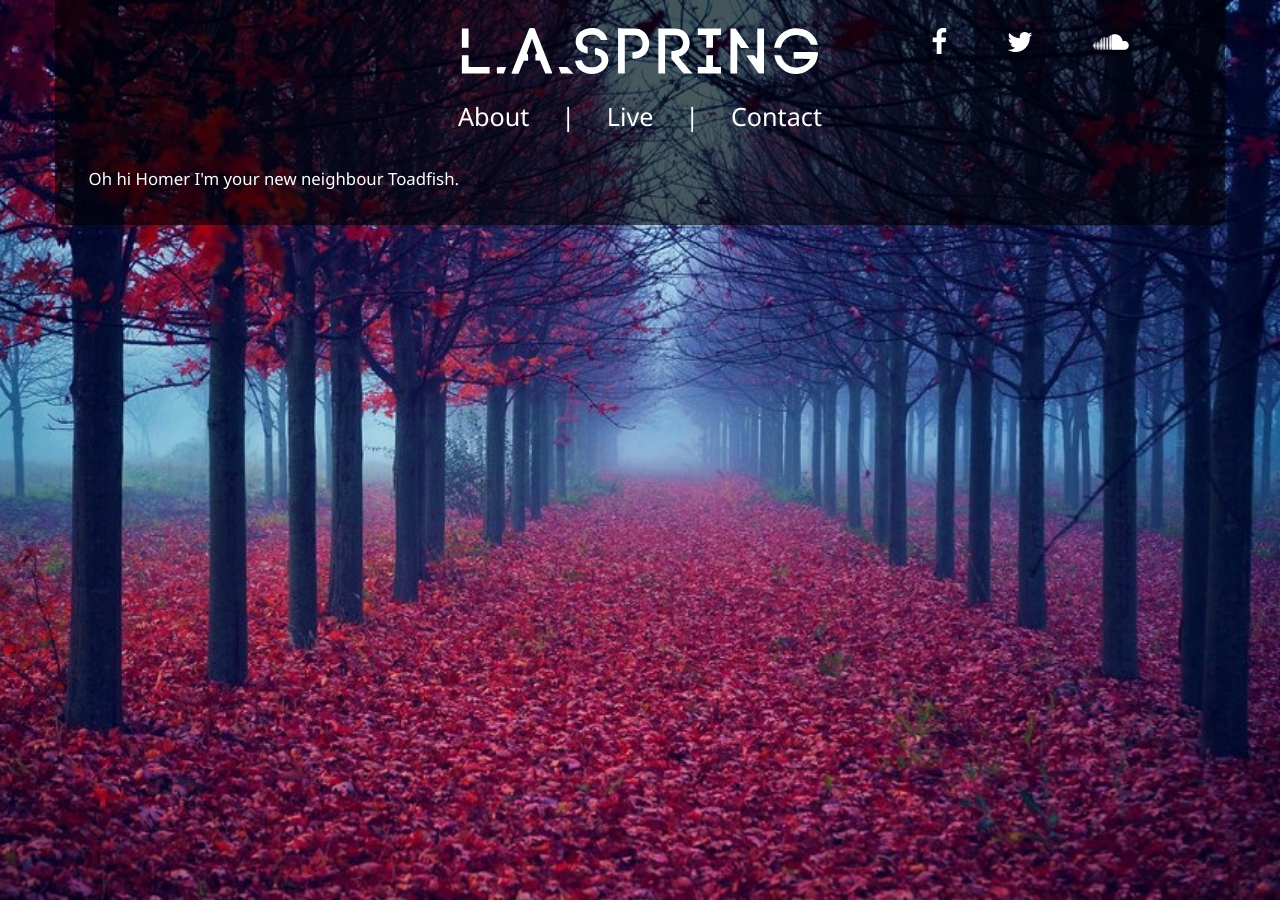
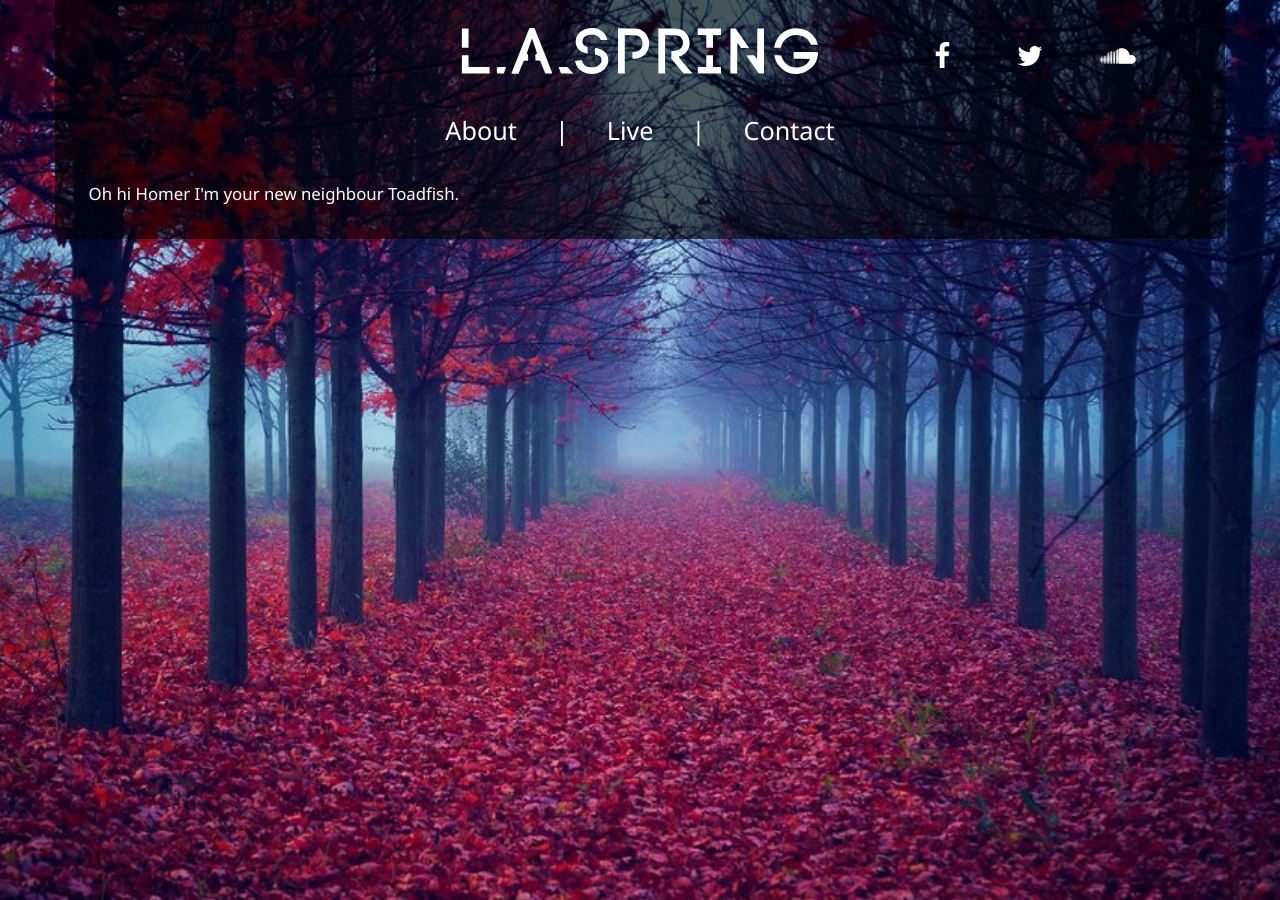
Before and after one commit to jamiehenson/laspring, a Jekyll site: the page built from contact.html, in a window 1280 px wide. Built offline with Jekyll 4.4.1, drawn with Linux system fonts in a browser that asks for light colours; nearby versions of some CDN libraries.

Commit message:
Link animations and general tidyup

```diff
--- a/_includes/themes/la-spring/page.html
+++ b/_includes/themes/la-spring/page.html
@@ -12,17 +12,17 @@
 
   <div class="col-xs-4">
     <div class="social-links">
-      <i class="fa fa-2x fa-facebook"></i>
-      <i class="fa fa-2x fa-twitter"></i>
-      <i class="fa fa-2x fa-soundcloud"></i>
+      <a href="//facebook.com/wearelaspring" target="_blank"><i class="fa fa-2x fa-facebook"></i></a>
+      <a href="//twitter.com/wearelaspring" target="_blank"><i class="fa fa-2x fa-twitter"></i></a>
+      <a href="//soundcloud.com/wearelaspring" target="_blank"><i class="fa fa-2x fa-soundcloud"></i></a>
     </div>
   </div>
 
   <div class="col-xs-12">
     <div class="site-links">
-      <span><a href="/about" class="site-link about">About</a></span> |
-      <span><a href="/live" class="site-link live">Live</a></span> |
-      <span><a href="/contact" class="site-link contact">Contact</a></span>
+      <a href="/about" class="site-link about">About</a> |
+      <a href="/live" class="site-link live">Live</a> |
+      <a href="/contact" class="site-link contact">Contact</a>
     </div>
   </div>
 </div>
--- a/assets/themes/la-spring/css/style.scss
+++ b/assets/themes/la-spring/css/style.scss
@@ -32,17 +32,24 @@
   color: white;
   font-size: 1.8em;
   text-align: center;
-  span {
-    margin: 0 1em;
-  }
-  a {
+  .site-link {
     color: white;
+    padding: 0.2em 1.25em;
+    transition: all 0.3s;
+    width: 150px;
+    &:hover {
+      background: white;
+      box-shadow: 0 0 1px 0px white;
+      transition: all 0.3s;
+      text-decoration: none;
+      border-radius: 1em;
+      color: black;
+    }
   }
   .site-link.current {
-    padding: 0.2em 0.5em;
-    border-radius: 0.2em;
     color: black;
     background-color: white;
+    border-radius: 1em;
   }
 }
 
@@ -50,8 +57,22 @@
   color: white;
   margin: 2em;
   text-align: center;
+  a {
+    color: white;
+  }
   i {
-    margin: 0 1em;
+    width: 2em;
+    height: 2em;
+    padding-top: 0.5em;
+    margin: 0 0.5em;
+    transition: all 0.5s;
+    cursor: pointer;
+    &:hover {
+      background: white;
+      color: black;
+      transition: all 0.5s;
+      border-radius: 100%;
+    }
   }
 }
 
@@ -68,9 +89,6 @@
       pointer-events: none;
     }
   }
-  .site-links {
-    margin-top: 0.5em;
-  }
 }
 
 .standard-body {
--- a/assets/themes/la-spring/js/laspring.coffee
+++ b/assets/themes/la-spring/js/laspring.coffee
@@ -2,6 +2,6 @@
 ---
 
 $ ->
-  $(".site-link").removeClass "current"
-  console.log(".site-link." + document.location.pathname.split("/")[1])
-  $(".site-link." + document.location.pathname.split("/")[1]).addClass "current"
+  if document.location.pathname != "/"
+    $(".site-link").removeClass "current"
+    $(".site-link." + document.location.pathname.split("/")[1]).addClass "current"
```
Also changed, not shown: _includes/themes/la-spring/front.html (+6 -4 lines).
